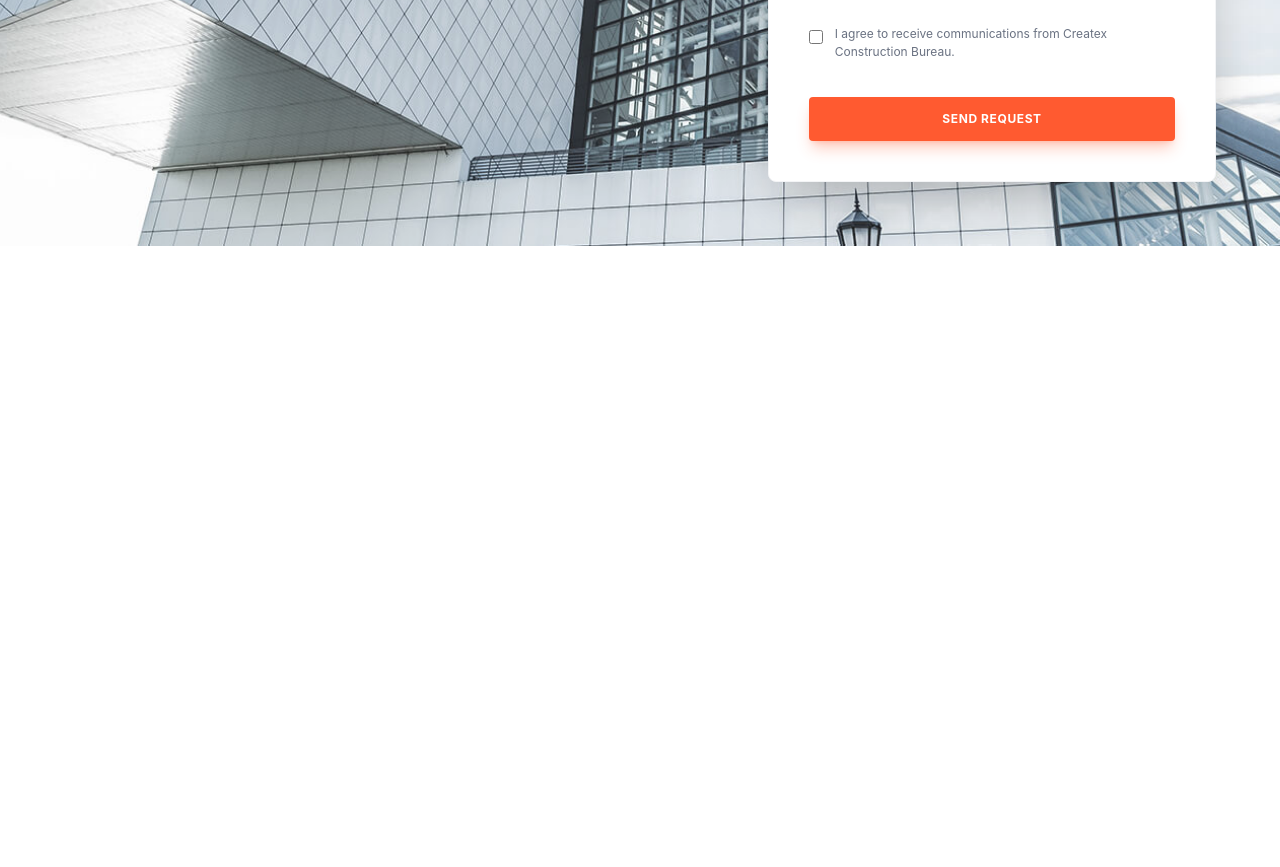
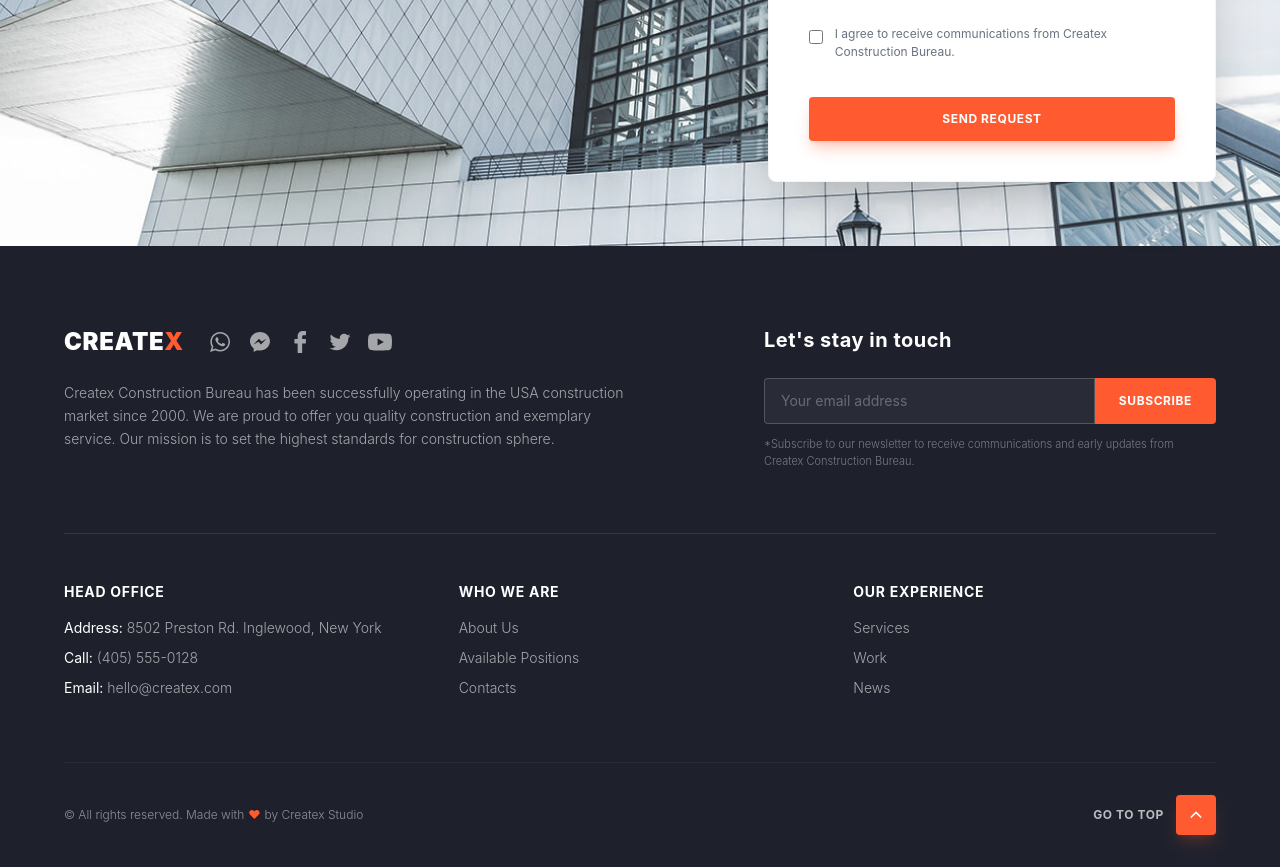
Before and after one commit to nozimnegmatov0010/teamwork2, a website: page anush2.html in a window 1280 px wide. Shown: the part 2984-3851 px from the top of the page. Before the commit the page ends 3230 px from the top, so only its background shows below. Drawn offline with nearby package versions, Linux system fonts and the light colour scheme; files that its build step writes are made by us from their sources.

Commit message:
page 2 footer

```diff
--- a/anush2.html
+++ b/anush2.html
@@ -225,5 +225,97 @@
     </div>
   </div>
 </div>
+
+ <footer class="bg-[#1E212C] text-white pt-20 pb-8 px-4 sm:px-6 lg:px-8">
+  <div class="max-w-6xl mx-auto">
+    <div class="grid grid-cols-1 lg:grid-cols-12 gap-12 pb-16 border-b border-white/10">
+
+      <div class="lg:col-span-7 max-w-xl">
+        <div class="flex flex-wrap items-center gap-6 mb-6">
+          <div class="text-2xl font-black tracking-wide">
+            CREATE<span class="text-[#FF5A30]">X</span>
+          </div>
+          <div class="flex items-center space-x-4 text-white/60 text-lg">
+            <a href="#" class="hover:text-[#FF5A30] transition-colors"><i class="fa-brands fa-whatsapp"></i><img src="./Whatsapp.svg" alt=""></a>
+            <a href="#" class="hover:text-[#FF5A30] transition-colors"><i class="fa-brands fa-messenger"></i><img src="./Messanger.svg" alt=""></a>
+            <a href="#" class="hover:text-[#FF5A30] transition-colors"><i class="fa-brands fa-facebook-f"></i><img src="./Facebook.svg" alt=""></a>
+            <a href="#" class="hover:text-[#FF5A30] transition-colors"><i class="fa-brands fa-twitter"></i><img src="./Twitter.svg" alt=""></a>
+            <a href="#" class="hover:text-[#FF5A30] transition-colors"><i class="fa-brands fa-youtube"></i><img src="./YouTube.svg" alt=""></a>
+          </div>
+        </div>
+        <p class="text-sm text-white/60 font-light leading-relaxed">
+          Createx Construction Bureau has been successfully operating in the USA construction market since 2000. We are proud to offer you quality construction and exemplary service. Our mission is to set the highest standards for construction sphere.
+        </p>
+      </div>
+
+      <div class="lg:col-span-5">
+        <h4 class="text-xl font-bold mb-6 tracking-wide">Let's stay in touch</h4>
+        <form class="flex w-full mb-3">
+          <input
+            type="email"
+            placeholder="Your email address"
+            required
+            class="w-full bg-white/5 border border-white/20 rounded-l px-4 py-3 text-sm text-white placeholder-white/30 "
+          />
+          <button
+            type="submit"
+            class="bg-[#FF5A30] text-white font-bold text-xs uppercase tracking-wider px-6 rounded-r "
+          >
+            Subscribe
+          </button>
+        </form>
+        <p class="text-[11px] text-white/40 font-light leading-normal">
+          *Subscribe to our newsletter to receive communications and early updates from Createx Construction Bureau.
+        </p>
+      </div>
+
+    </div>
+
+    <div class="grid grid-cols-1 sm:grid-cols-2 md:grid-cols-3 gap-8 pt-12 pb-16">
+
+      <div>
+        <h5 class="text-sm font-bold uppercase tracking-wider mb-4 text-white">Head Office</h5>
+        <ul class="space-y-2.5 text-sm font-light text-white/60">
+          <li><span class="text-white font-normal">Address:</span> 8502 Preston Rd. Inglewood, New York</li>
+          <li><span class="text-white font-normal">Call:</span> <a href="tel:4055550128" class="hover:text-white transition-colors">(405) 555-0128</a></li>
+          <li><span class="text-white font-normal">Email:</span> <a href="mailto:hello@createx.com" class="hover:text-white transition-colors">hello@createx.com</a></li>
+        </ul>
+      </div>
+
+      <div>
+        <h5 class="text-sm font-bold uppercase tracking-wider mb-4 text-white">Who We Are</h5>
+        <ul class="space-y-2.5 text-sm font-light text-white/60">
+          <li><a href="#" class="hover:text-white transition-colors">About Us</a></li>
+          <li><a href="#" class="hover:text-white transition-colors">Available Positions</a></li>
+          <li><a href="#" class="hover:text-white transition-colors">Contacts</a></li>
+        </ul>
+      </div>
+
+      <div>
+        <h5 class="text-sm font-bold uppercase tracking-wider mb-4 text-white">Our Experience</h5>
+        <ul class="space-y-2.5 text-sm font-light text-white/60">
+          <li><a href="#" class="hover:text-white transition-colors">Services</a></li>
+          <li><a href="#" class="hover:text-white transition-colors">Work</a></li>
+          <li><a href="#" class="hover:text-white transition-colors">News</a></li>
+        </ul>
+      </div>
+</div>
+
+    <div class="flex flex-col sm:flex-row items-center justify-between pt-8 border-t border-white/5 gap-4">
+      <div class="text-xs text-white/50 font-light flex items-center">
+        © All rights reserved. Made with <span class="text-[#FF5A30] mx-1">❤</span> by Createx Studio
+      </div>
+
+      <a href="#" class="flex items-center space-x-3 group text-xs font-bold uppercase tracking-wider text-white/70 hover:text-white transition-colors">
+        <span>Go to top</span>
+        <span class="w-10 h-10 bg-[#FF5A30] text-white rounded flex items-center justify-center transition-colors shadow-lg shadow-[#FF5A30]/20">
+          <svg class="w-4 h-4 transform group-hover:-translate-y-0.5 transition-transform" fill="none" stroke="currentColor" stroke-width="2.5" viewBox="0 0 24 24">
+            <path stroke-linecap="round" stroke-linejoin="round" d="M5 15l7-7 7 7" />
+          </svg>
+        </span>
+      </a>
+    </div>
+  </div>
+</footer>
 </body>
 </html>
```
